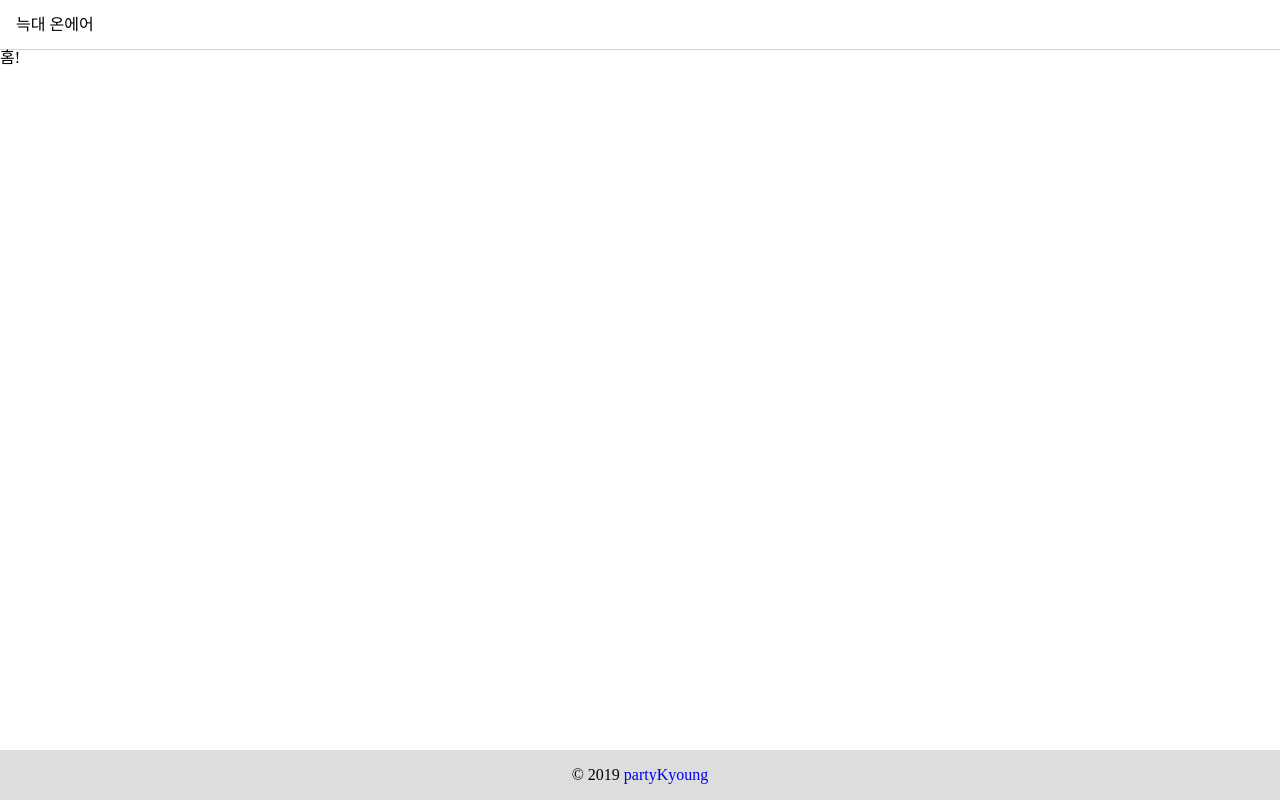
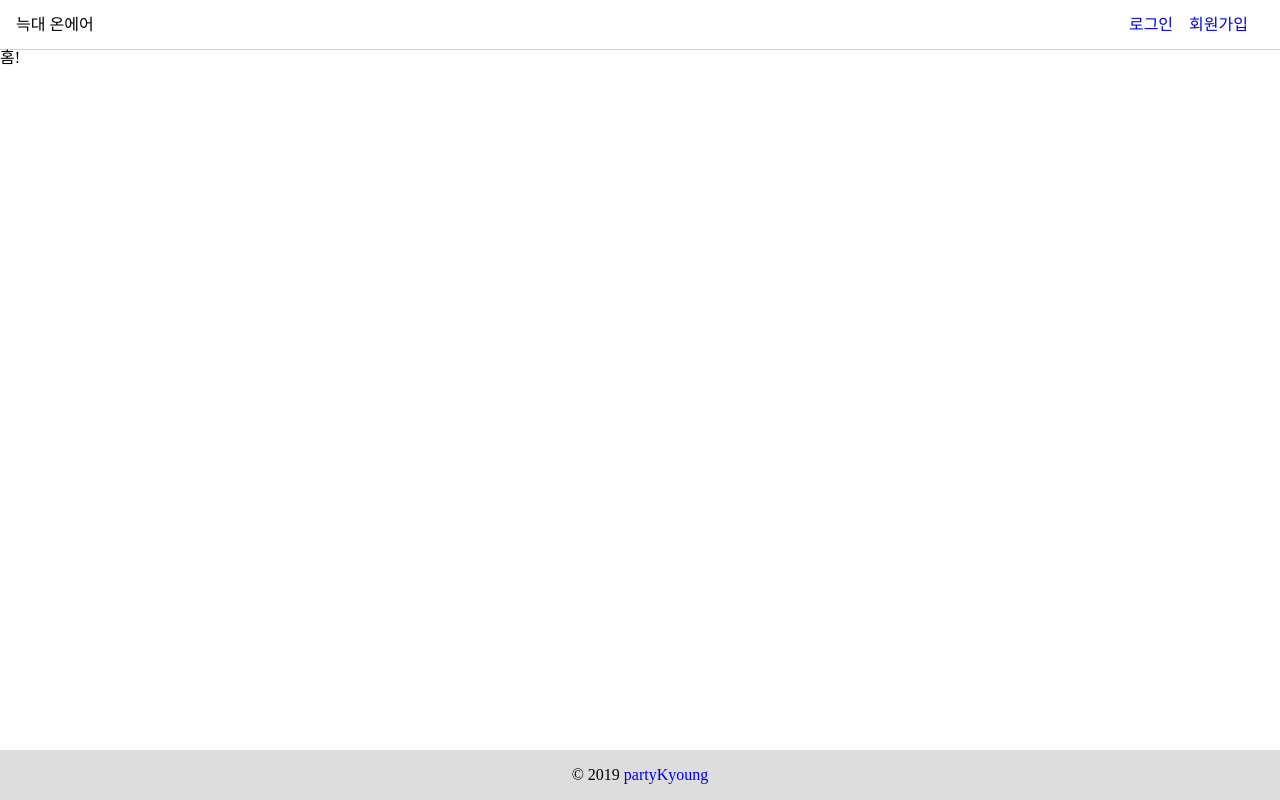
Before and after one commit to sunrereck/wolfOnAir-front, a React app: page / in a window 1280 px wide. Built offline with nearby package versions, Linux system fonts and the light colour scheme.

Commit message:
imp: header 컴포넌트에 미로그인시 보이는 nav바 추가

```diff
--- a/src/components/layout/Header/Header.tsx
+++ b/src/components/layout/Header/Header.tsx
@@ -1,5 +1,7 @@
 import React from 'react';
 import styled from 'styled-components';
+
+import SignUpNav from './SignUpNav';
 
 const Wrapper = styled.header`
   display: flex;
@@ -12,12 +14,14 @@ const Wrapper = styled.header`
 `;
 
 const Logo = styled.h1`
+  margin-right: auto;
   font-size: 16px;
 `;
 
 const Header = (): JSX.Element => (
   <Wrapper>
     <Logo>늑대 온에어</Logo>
+    <SignUpNav />
   </Wrapper>
 );
 
--- /dev/null
+++ b/src/components/layout/Header/SignUpNav.tsx
@@ -0,0 +1,36 @@
+import React from 'react';
+import { Link } from 'react-router-dom';
+import styled from 'styled-components';
+
+const Nav = styled.nav`
+  margin-left: auto;
+
+  ul {
+    display: flex;
+  }
+
+  li {
+    margin-right: 1rem;
+  }
+`;
+
+const SignupNav = () => {
+  return (
+    <Nav>
+      <ul>
+        <li>
+          <Link to="/user/login">
+            로그인
+          </Link>
+        </li>
+        <li>
+          <Link to="/user/join">
+            회원가입
+          </Link>
+        </li>
+      </ul>
+    </Nav>
+  )
+}
+
+export default SignupNav;
```
Also changed, not shown: src/components/layout/Header/UserNav.tsx (added, +11 -0 lines).
